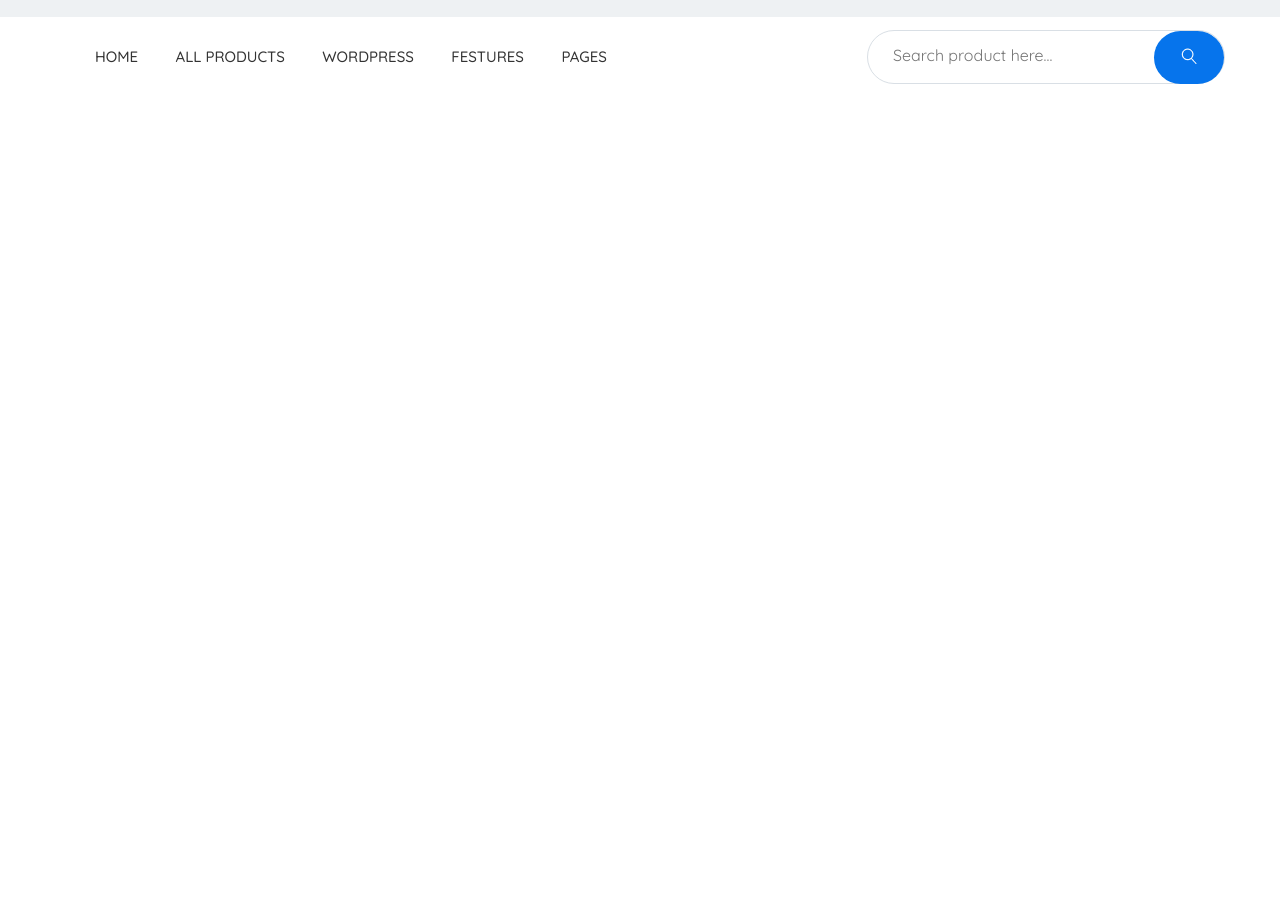
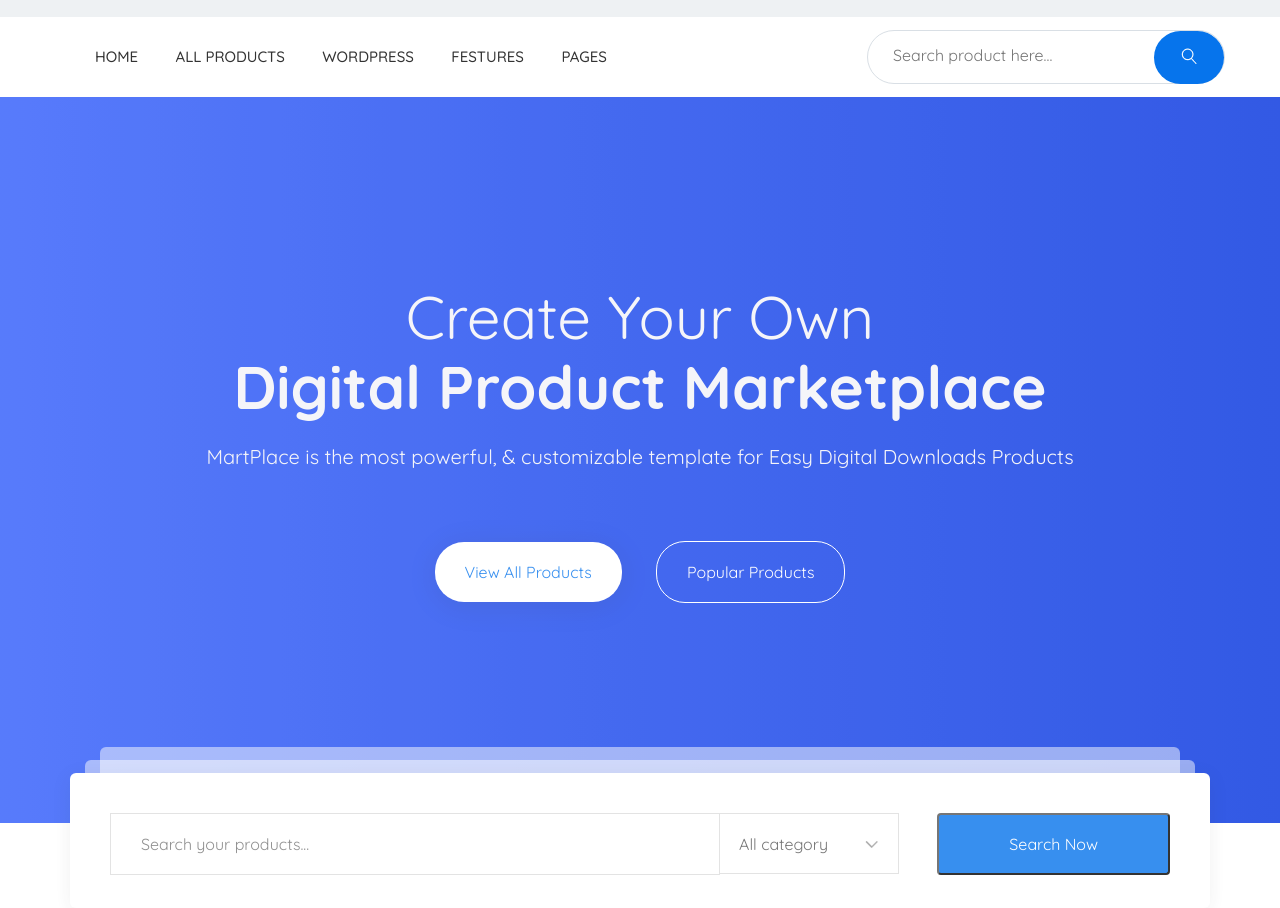
Before and after one commit to zibrulyaa/martplace, a website: page app/index.html in a window 1280 px wide. Shown: the part 83-991 px from the top of the page. Before the commit the page ends 800 px from the top, so only its background shows below. Drawn offline with nearby package versions, Linux system fonts and the light colour scheme; files that its build step writes are made by us from their sources.

Commit message:
added slider

```diff
--- a/app/index.html
+++ b/app/index.html
@@ -12,6 +12,8 @@
     <link rel="stylesheet" href="css/style.min.css" />
   </head>
   <body>
+    <!-- start header -->
+
     <header class="header">
       <div class="container">
         <div class="header__top">
@@ -74,8 +76,67 @@
       </div>
     </header>
 
+    <!-- end header -->
+    <!-- start slider -->
+    <section class="slider">
+      <div class="container">
+        <div class="slider__inner">
+          <div class="slider__item">
+            <div class="slider__item-title">
+              Create Your Own <span>Digital Product Marketplace</span>
+            </div>
+            <div class="slider__item-text">
+              MartPlace is the most powerful, & customizable template for Easy
+              Digital Downloads Products
+            </div>
+            <div class="slider__item-btn">
+              <a href="#">View All Products</a>
+              <a href="#" class="right__btn">Popular Products</a>
+            </div>
+          </div>
+          <div class="slider__item">
+            <div class="slider__item-title">
+              Create Your Own <span>Digital Product Marketplace</span>
+            </div>
+            <div class="slider__item-text">
+              MartPlace is the most powerful, & customizable template for Easy
+              Digital Downloads Products
+            </div>
+            <div class="slider__item-btn">
+              <a href="#">View All Products</a>
+              <a href="#" class="right__btn">Popular Products</a>
+            </div>
+          </div>
+          <div class="slider__item">
+            <div class="slider__item-title">
+              Create Your Own <span>Digital Product Marketplace</span>
+            </div>
+            <div class="slider__item-text">
+              MartPlace is the most powerful, & customizable template for Easy
+              Digital Downloads Products
+            </div>
+            <div class="slider__item-btn">
+              <a href="#">View All Products</a>
+              <a href="#" class="right__btn">Popular Products</a>
+            </div>
+          </div>
+        </div>
+        <div class="search__box">
+            <div class="search__box-item-1"></div>
+            <div class="search__box-item-2"></div>
+            <div class="search__box-item-3">
+              <form action="" class="form__inner">
+                <input type="text" placeholder="Search your products...">
+                <a class="category__btn">All category</a>
+                <button type="submit" class="search__btn">Search Now</button>
+              </form>
+            </div>
+        </div>
+      </div>
+    </section>
+    <!-- end slider -->
     <script src="https://ajax.googleapis.com/ajax/libs/jquery/3.4.1/jquery.min.js"></script>
     <script src="js/libs.min.js"></script>
-    <script src="js/main.min.js"></script>
+    <script src="js/main.js"></script>
   </body>
 </html>
--- a/app/js/main.js
+++ b/app/js/main.js
@@ -0,0 +1,6 @@
+$(function(){
+    $('.slider__inner').slick({
+        arrows: false,
+        autoplay: 5000
+    });
+})
--- a/app/scss/_vars.scss
+++ b/app/scss/_vars.scss
@@ -3,5 +3,6 @@
 $red: #ff6a6c;
 $green: #62d03b;
 $gray: #eef1f3;
+$lightgray: #f3f3f8;
 $purple: #7347c1;
 $darkgray: #333;
--- a/app/scss/style.scss
+++ b/app/scss/style.scss
@@ -86,7 +86,7 @@
     width: 358px;
     border: 1px solid #d9dfe5;
     border-radius: 27px;
-    padding: 15px 70px 19px 25px;
+    padding: 15px 80px 19px 25px;
     font-weight: 400;
     color: #898f96;
   }
@@ -103,3 +103,125 @@
 }
 
 //end header
+
+//start slider
+.slider {
+  background: linear-gradient(
+    -90deg,
+    rgb(0, 48, 222) 0%,
+    rgb(23, 69, 237) 54%,
+    rgb(46, 90, 251) 100%
+  );
+  opacity: 0.8;
+  height: 726px;
+  position: relative;
+}
+.slider__item {
+  text-align: center;
+  padding-top: 185px;
+  color: $lightgray;
+  &-title {
+    font-size: 60px;
+    line-height: 70px;
+    span {
+      font-weight: 700;
+      display: block;
+    }
+  }
+  &-text {
+    font-size: 20px;
+    line-height: 70px;
+  }
+  &-btn {
+    margin-top: 65px;
+    margin-bottom: 60px;
+    a {
+      padding: 20px 30px;
+      background-color: #fff;
+      box-shadow: 0px 4px 30px 0px rgba(0, 0, 0, 0.1);
+      border-radius: 29px;
+      color: $blue;
+      border-radius: 29px;
+    }
+    .right__btn {
+      border: 1px solid #fff;
+      background-color: transparent;
+      color: #fff;
+      box-shadow: none;
+      margin-left: 30px;
+    }
+  }
+}
+.search__box {
+  position: relative;
+  display: flex;
+  justify-content: center;
+  &-item-1 {
+    background-color: rgba(255, 255, 255, 0.5);
+    width: 1080px;
+    border-radius: 6px;
+    height: 120px;
+    position: absolute;
+    top: 100px;
+  }
+  &-item-2 {
+    width: 1110px;
+    background-color: rgba(255, 255, 255, 0.5);
+    border-radius: 6px;
+    height: 135px;
+    position: absolute;
+    top: 113px;
+  }
+  &-item-3 {
+    background-color: #fff;
+    padding: 40px;
+    position: absolute;
+    top: 126px;
+    width: 1140px;
+    height: 135px;
+    border-radius: 6px;
+    box-shadow: 0px 4px 20px 0px rgba(0, 0, 0, 0.08);
+    .form__inner {
+      display: flex;
+      justify-content: space-between;
+      input {
+        border: 1px solid #dcdcdc;
+        padding: 20px 40px 20px 30px;
+        position: relative;
+        width: 610px;
+      }
+
+      .category__btn {
+        position: absolute;
+        right: 311px;
+        padding: 15px 70px 14px 20px;
+        background-color: transparent;
+        border: 1px solid #dcdcdc;
+        border-left: none;
+        color: #555;
+        cursor: pointer;
+        &::after{
+          content: '';
+          background-image: url(../images/icons/downarrow.png);
+          background-repeat: no-repeat;
+          background-position: center;
+          background-size: cover;
+          width: 13px;
+          height: 7px;
+          position: absolute;
+          top: 27px;
+          right: 20px;
+        }
+      }
+      .search__btn {
+        padding: 20px 70px;
+        background-color: $blue;border-radius: 4px;
+        color: #fff;
+      }
+    }
+  }
+}
+
+
+
+//end slider
```
Also changed, not shown: app/images/icons/downarrow.png (added).
